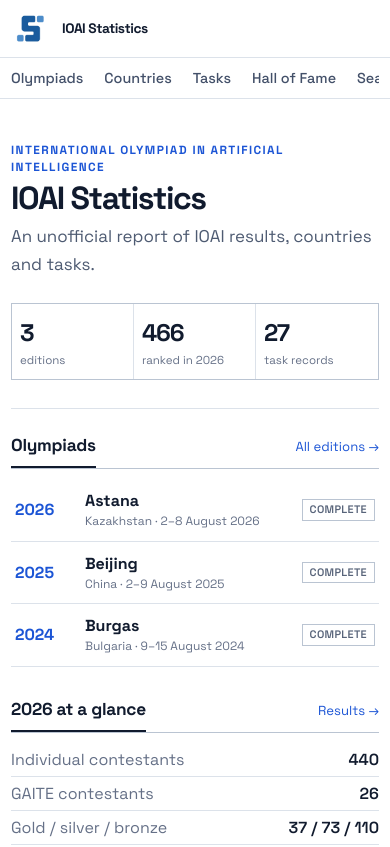
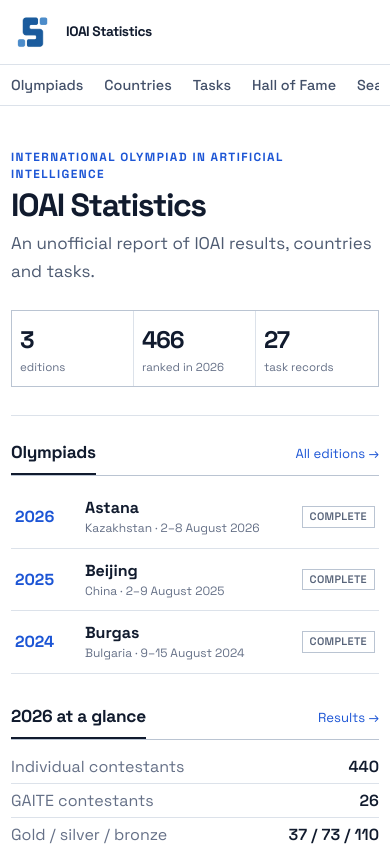
Before and after one commit to Element138/ioai-statistics, a Next.js app: page / in a window 390 px wide. Shown: the top 847 px of the page. Built offline with nearby package versions, Linux system fonts and the light colour scheme.

Commit message:
Enlarge mobile header wordmark

```diff
--- a/app/globals.css
+++ b/app/globals.css
@@ -2138,11 +2138,17 @@ h3 {
   }
 
   .brand-row {
-    min-height: 57px;
+    min-height: 64px;
+  }
+
+  .brand-mark {
+    width: 42px;
+    height: 42px;
   }
 
   .brand-copy {
     max-width: 55vw;
+    font-size: 1.22rem;
   }
 
   .top-nav {
```
Also changed, not shown: 1 other file (tests, documents, lock files or other folders).
